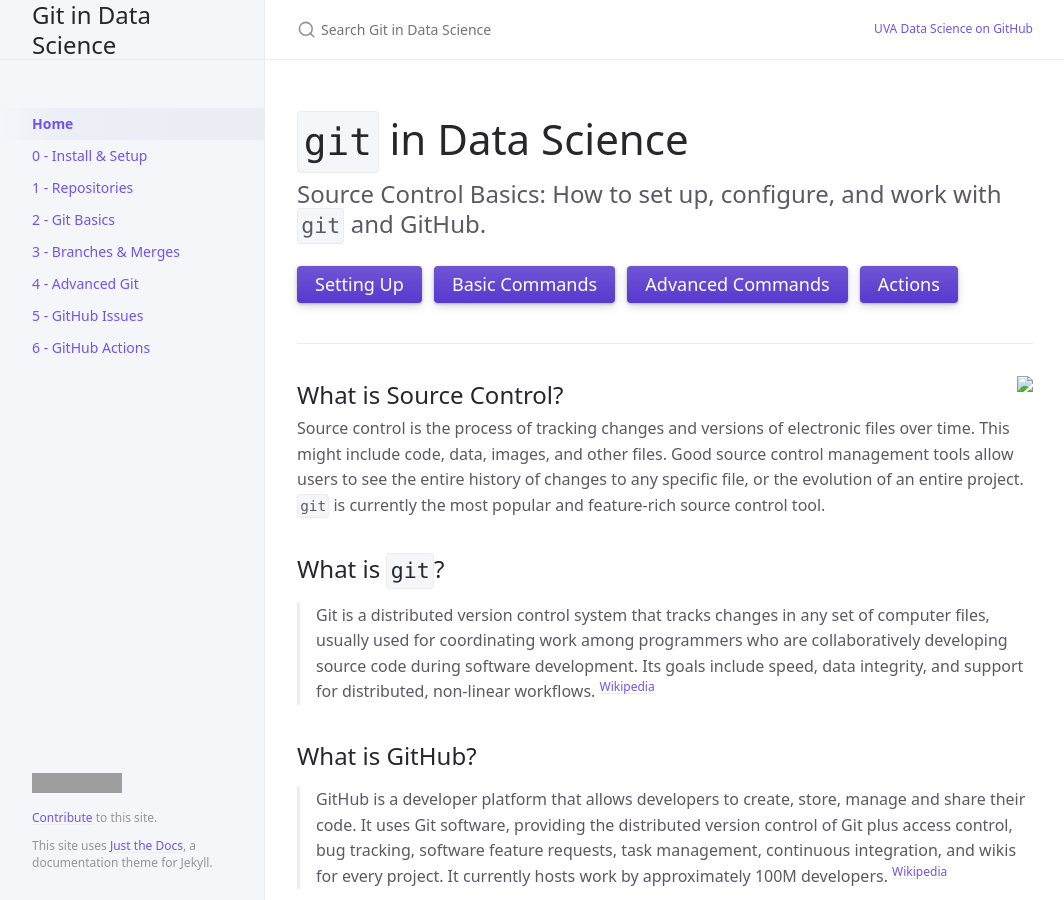
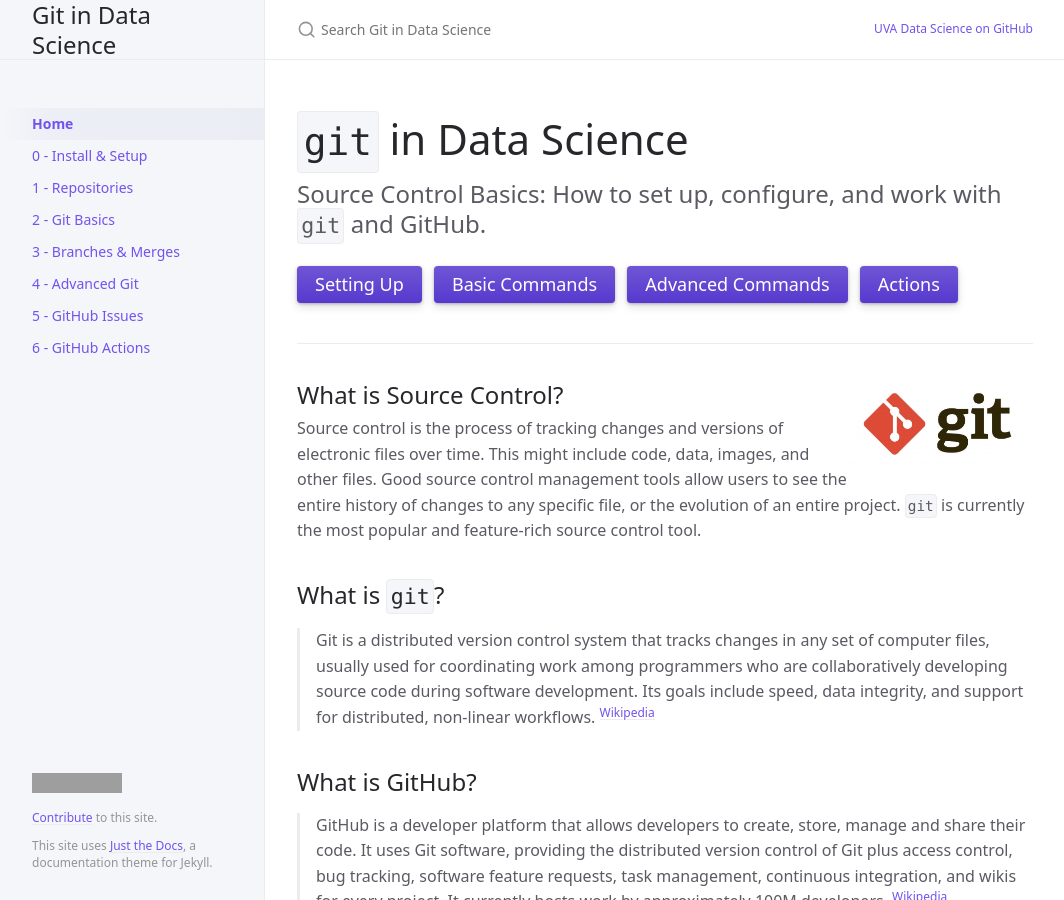
Before and after one commit to UVADS/git-basics, a Jekyll site: the page built from index.md, in a window 1280 px wide and 900 px high. Shown: the whole window, without its empty margins (107-1171 px from the left). Built offline with Jekyll 4.4.1, drawn with Linux system fonts in a browser that asks for light colours; cached includes are drawn as plain includes; grey boxes are pictures that could not be loaded.

Commit message:
Fix image src

```diff
--- a/index.md
+++ b/index.md
@@ -19,7 +19,7 @@ Source Control Basics: How to set up, configure, and work with `git` and GitHub.
 
 ---
 
-<img src="/images/git6963.jpg" style="float:right;max-width:25%;" />
+<img src="https://uvads.github.io/git-basics/assets/images/git6963.jpg" style="float:right;max-width:25%;" />
 
 ## What is Source Control?
 
```
